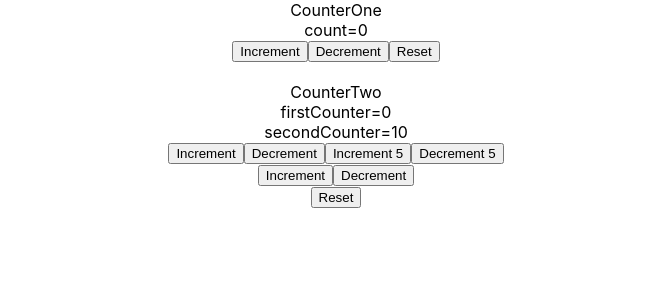
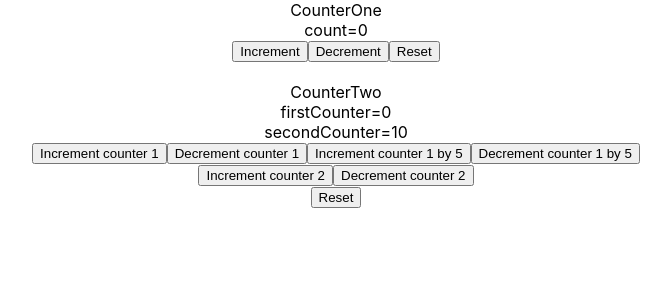
Before and after one commit to rishabhjaiswal155/React-Reducer-Hook, a React (Create React App) app: page / in a window 1280 px wide. Shown: the top 300 px of the page, without its empty margins (304-975 px from the left). Built offline with nearby package versions, Linux system fonts and the light colour scheme.

Commit message:
Counter example with useReducer hook(Complex state and action as a object )

```diff
--- a/src/components/CounterTwo.js
+++ b/src/components/CounterTwo.js
@@ -25,13 +25,13 @@ function CounterTwo() {
         <div>CounterTwo<br />
             <div>firstCounter={count.firstCounter}</div>
             <div>secondCounter={count.secondCounter}</div>
-            <button onClick={() => dispatch({ type: 'increment', value: 1 })}>Increment</button>
-            <button onClick={() => dispatch({ type: 'decrement', value: 1 })}>Decrement</button>
-            <button onClick={() => dispatch({ type: 'increment', value: 5 })}>Increment 5</button>
-            <button onClick={() => dispatch({ type: 'decrement', value: 5 })}>Decrement 5</button>
+            <button onClick={() => dispatch({ type: 'increment', value: 1 })}>Increment counter 1</button>
+            <button onClick={() => dispatch({ type: 'decrement', value: 1 })}>Decrement counter 1</button>
+            <button onClick={() => dispatch({ type: 'increment', value: 5 })}>Increment counter 1 by 5</button>
+            <button onClick={() => dispatch({ type: 'decrement', value: 5 })}>Decrement counter 1 by 5</button>
             <div>
-            <button onClick={() => dispatch({ type: 'increment2', value: 1 })}>Increment</button>
-            <button onClick={() => dispatch({ type: 'decrement2', value: 1 })}>Decrement</button>
+            <button onClick={() => dispatch({ type: 'increment2', value: 1 })}>Increment counter 2</button>
+            <button onClick={() => dispatch({ type: 'decrement2', value: 1 })}>Decrement counter 2</button>
             </div>
             <button onClick={() => dispatch({ type: 'reset' })}>Reset</button>
         </div>
```
